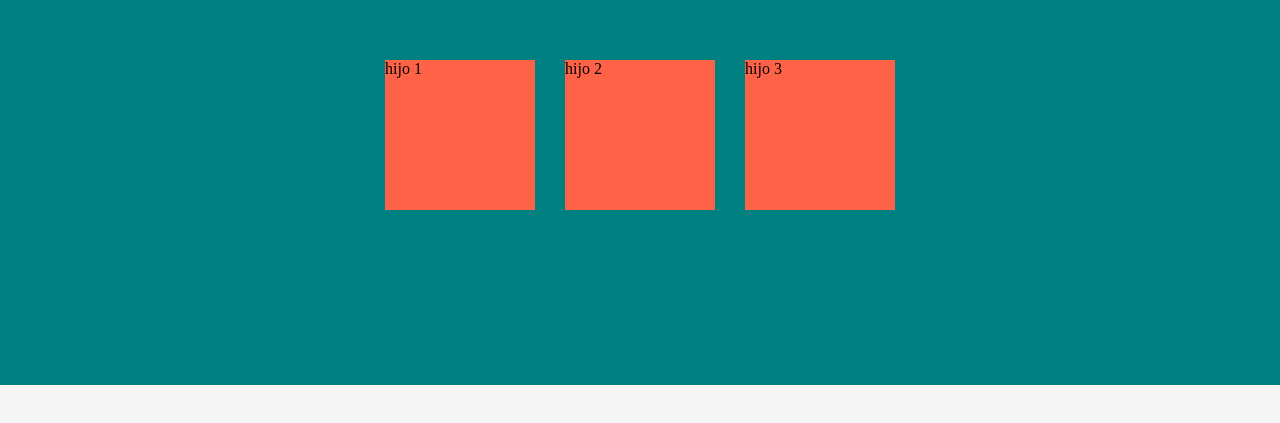
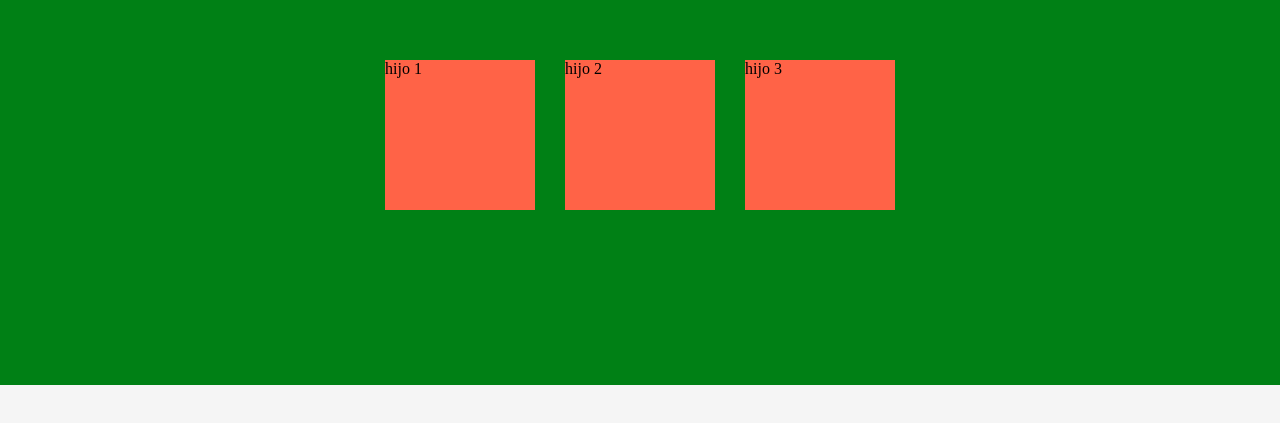
Before and after one commit to camilagrondona/tomato-clase-11, a plain HTML site: page index.html in a window 1280 px wide. Shown: the part 115-538 px from the top of the page. Drawn offline with Linux system fonts and the light colour scheme.

Commit message:
version nueva de colores

```diff
--- a/css/main.css
+++ b/css/main.css
@@ -4,8 +4,10 @@
     box-sizing: border-box;
 }
 
+/* versión dos */
+
 .contenedor{
-    background-color: teal;
+    background-color: rgb(0, 128, 21);
     display: flex;
     height: 500px;
     flex-flow:row wrap;
```
